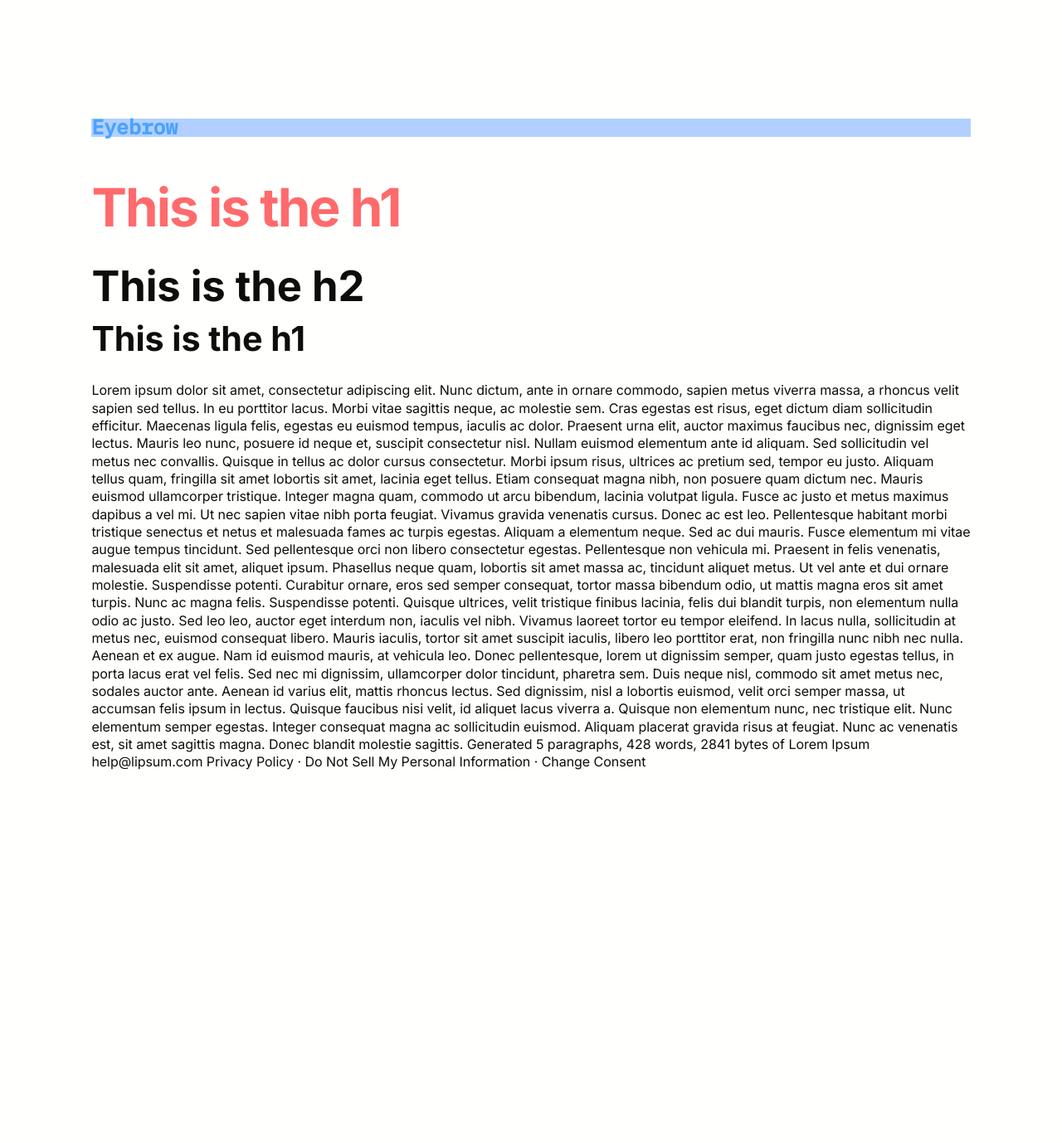
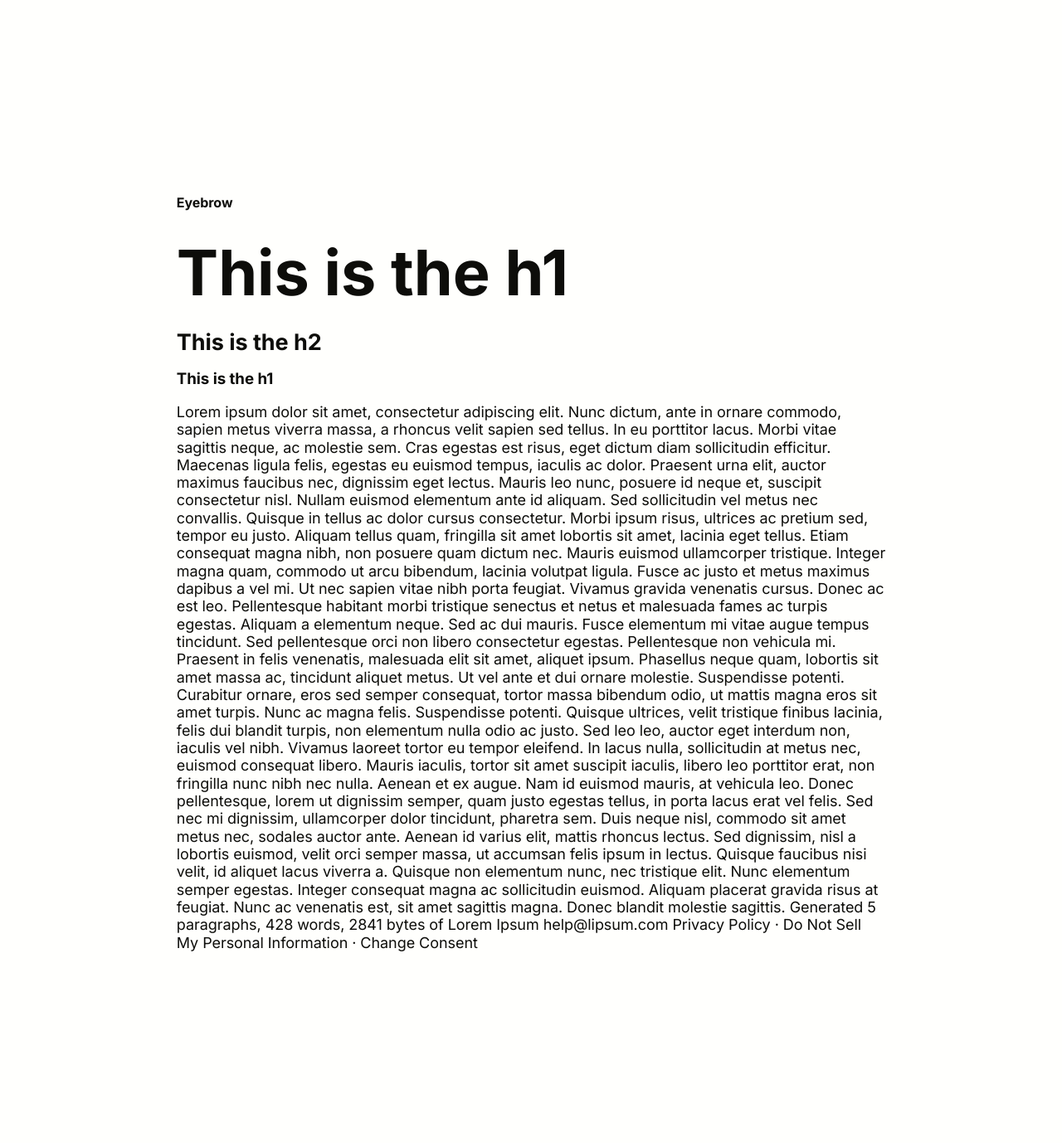
Before and after one commit to krlmnz/krlmnz, a Jekyll site: the page index.html, which Jekyll copies as it is, in a window 1280 px wide. Shown: the whole page at 83% size. Built offline with Jekyll 4.4.1, drawn with Linux system fonts in a browser that asks for light colours; before the commit the page ends 1056 px from its top, so only the background shows below that.

Commit message:
Update index.html

```diff
--- a/index.html
+++ b/index.html
@@ -135,11 +136,21 @@
 
 h2 {font-size: var(--font-size-h2);}
 h3 {font-size: var(--font-size-h3);}
+*/
 
+h1 {
+  font-size: 5.9vw;
+}
+h2 {
+  font-size: 3.0vh;
+}
+p {
+  font-size: 2vmin;
+}
 
 .outer {
 
-  padding: 8vw;
+  padding: 16vw;
 }
 
 
```
Also changed, not shown: other parts of index.html (+2 -1 lines).
